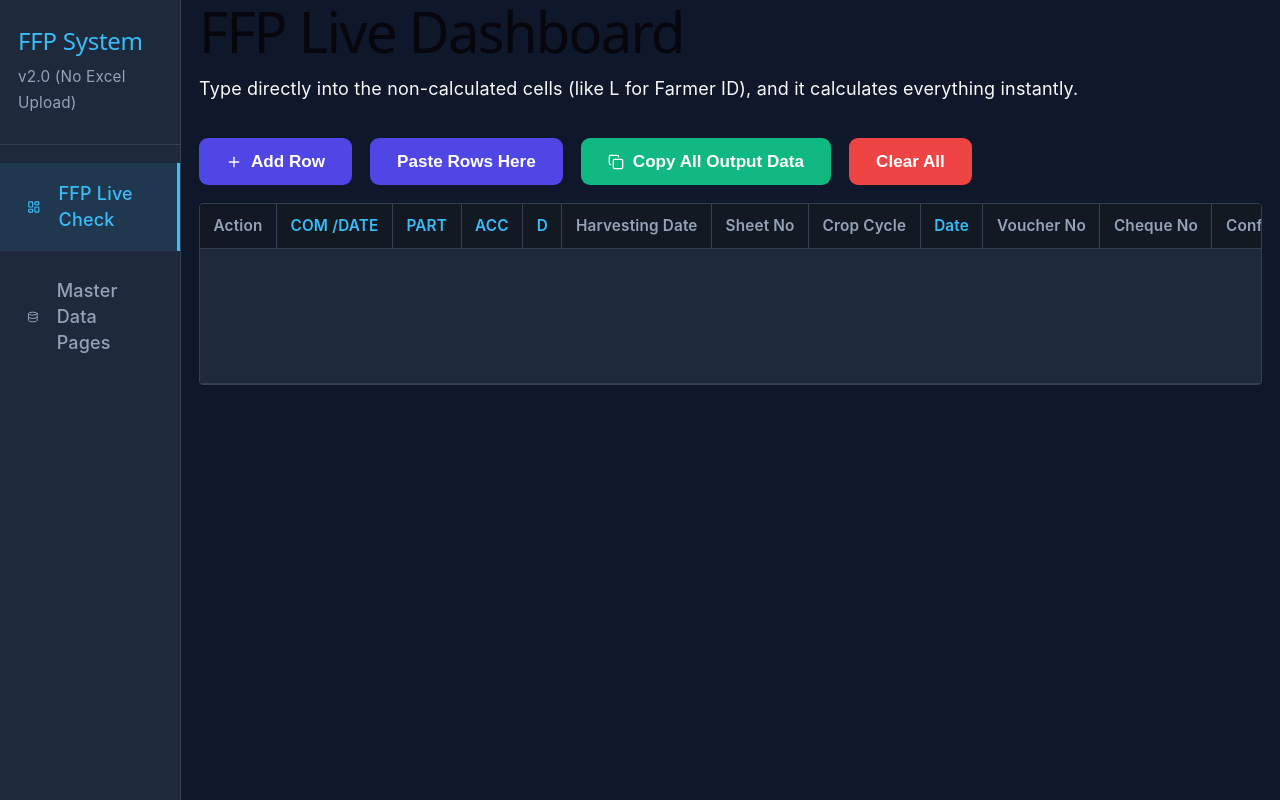
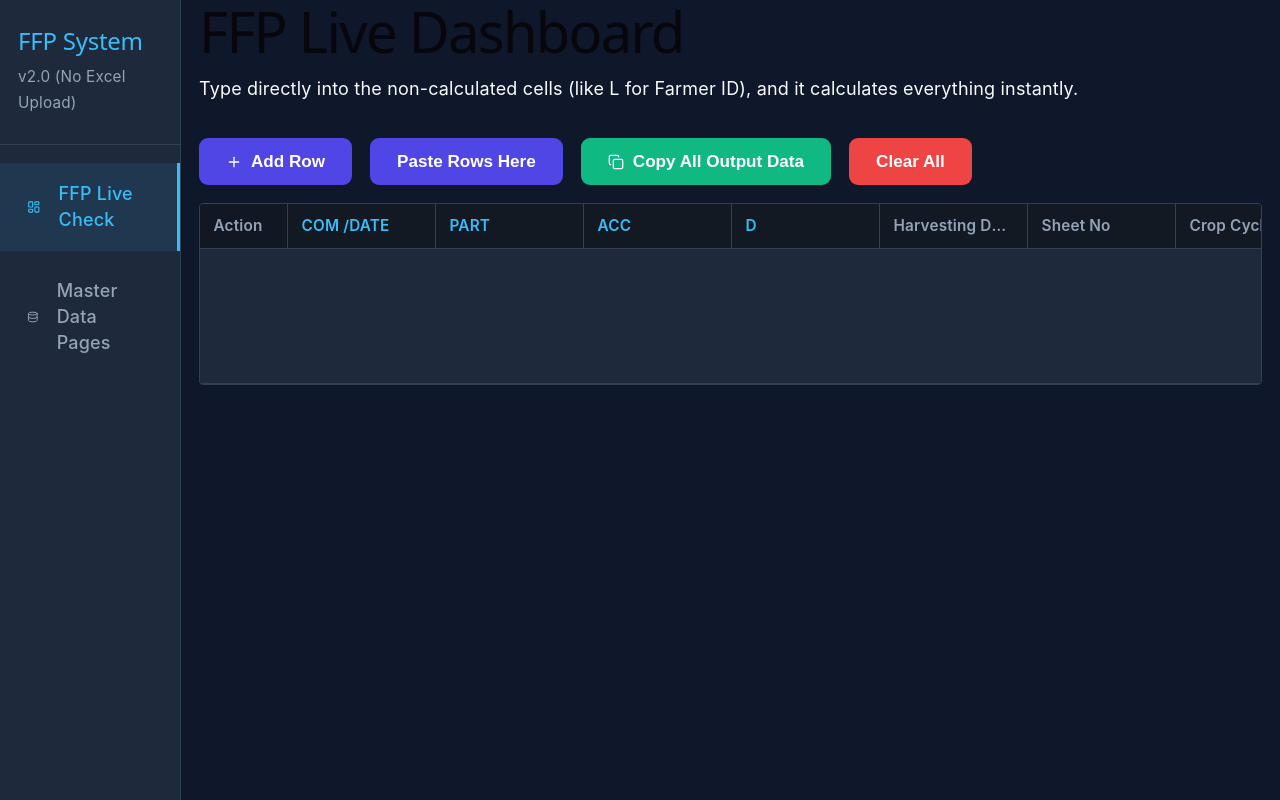
Before and after one commit to Chamod70/FFP_CHECK, a React (Vite) app: page /ffp in a window 1280 px wide. Built offline with nearby package versions, Linux system fonts and the light colour scheme.

Commit message:
Fix column resizing interaction and table layout

```diff
--- a/src/App.css
+++ b/src/App.css
@@ -173,14 +173,14 @@ body {
 
 .col-resizer {
   position: absolute;
-  right: 0;
+  right: -5px;
   top: 0;
   bottom: 0;
-  width: 5px;
+  width: 10px;
   cursor: col-resize;
   background: transparent;
   transition: background 0.2s;
-  z-index: 1;
+  z-index: 50;
 }
 
 .col-resizer:hover, .resizing .col-resizer {
--- a/src/pages/FFPPage.jsx
+++ b/src/pages/FFPPage.jsx
@@ -217,7 +217,11 @@ function FFPPage() {
       </div>
 
       <div className="table-container" style={{maxHeight: '82vh', overflow: 'auto', border: '1px solid var(--border-color)', borderRadius: '4px'}}>
-         <table style={{ tableLayout: 'fixed', width: 'auto' }}>
+         <table style={{
+            tableLayout: 'fixed',
+            width: `${columnWidths.reduce((a, b) => a + b, 0) + 60}px`,
+            borderCollapse: 'collapse'
+         }}>
             <thead>
                <tr>
                   <th style={{position: 'sticky', left: 0, zIndex: 20, width: '60px'}}>Action</th>
```
